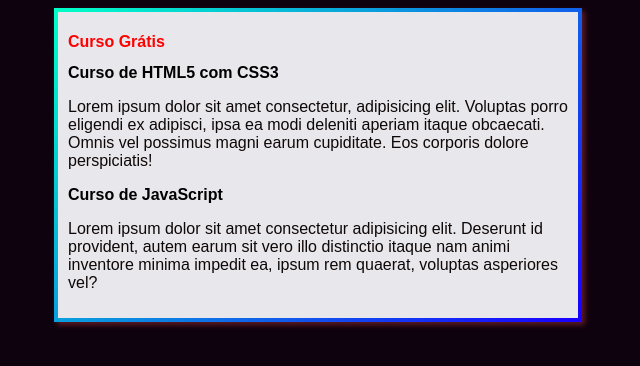
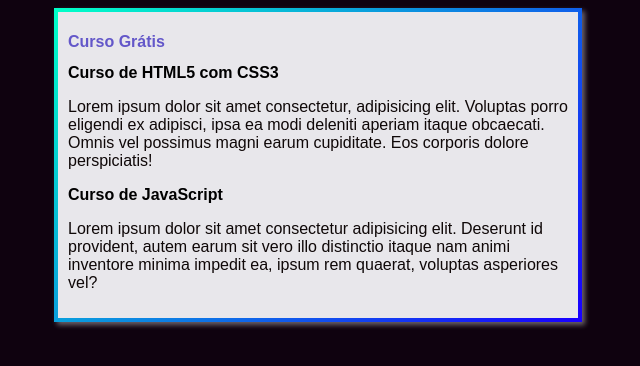
Before and after one commit to zoutomas/projeto-site-primeiro, a plain HTML site: page index.html in a window 1280 px wide. Shown: the whole page, without its empty margins (322-962 px from the left). Drawn offline with Linux system fonts and the light colour scheme.

Commit message:
Update style.css

```diff
--- a/estilos/style.css
+++ b/estilos/style.css
@@ -16,7 +16,7 @@ main{
     width: 500px;
     margin: auto;
     padding: 10px;
-    box-shadow: 3px 3px 5px rgba(211, 66, 66, 0.397);
+    box-shadow: 3px 3px 5px rgba(250, 248, 248, 0.397);
 }
 
 
@@ -33,5 +33,5 @@ p {
 
 
 h1{
-    color: red
+    color: rgb(99, 87, 201)
 }
```
